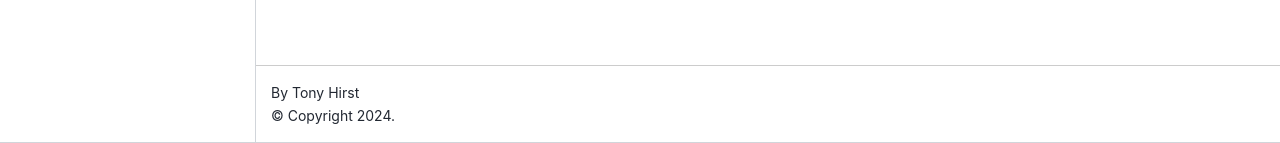
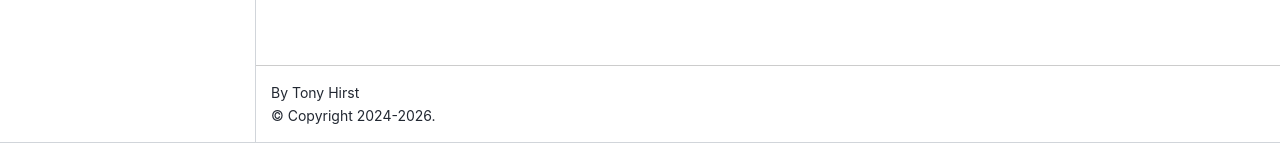
Before and after one commit to psychemedia/middle-english-romances, a Jupyter Book: the page built from elsewhere-gawain-green-knight.md, in a window 1280 px wide. Shown: the part 757-900 px from the top of the page. Built offline with Jupyter Book 1.0.4 settings and Sphinx 7.4.7 and the Sphinx Book theme 1.1.4, drawn with Linux system fonts in a browser that asks for light colours.

Commit message:
Update copyright year and add sitemap configuration

```diff
--- a/_config.yml
+++ b/_config.yml
@@ -1,6 +1,6 @@
 title: Middle English Romances
 author: Tony Hirst
-copyright: "2024"
+copyright: "2024-2026"
 only_build_toc_files: true
 
 execute:
@@ -12,5 +12,9 @@
 sphinx:
   config:
     html_copy_source: false
+    html_baseurl: https://classics.montystoryteller.org/
+    sitemap_url_scheme: "{link}"
+    sitemap_locales: [null]
   extra_extensions:
     - sphinxcontrib.youtube
+    - sphinx_sitemap
```
